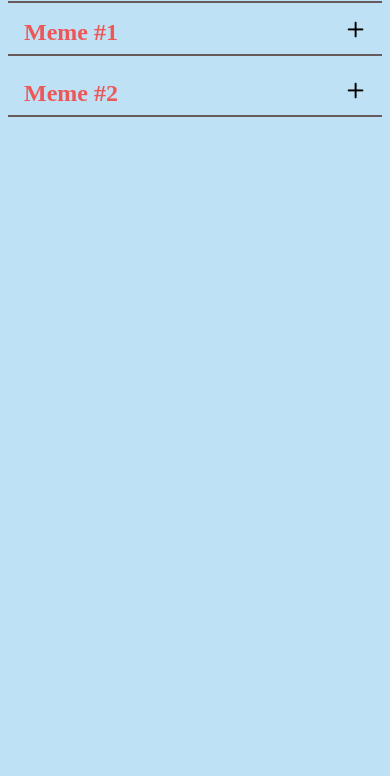
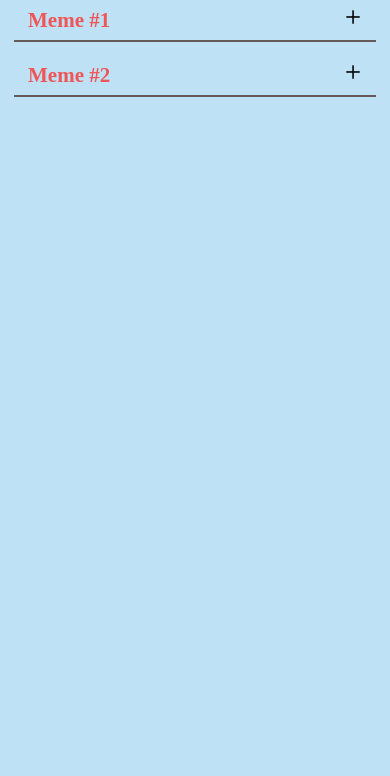
Before and after one commit to Art3mka/cssBayan, a plain HTML site: page cssBayan/index.html in a window 390 px wide. Shown: the part 68-844 px from the top of the page. Drawn offline with Linux system fonts and the light colour scheme.

Commit message:
feat: implement tablet adaptive (sun, 12.03.2023, 17:13)

```diff
--- a/cssBayan/style.css
+++ b/cssBayan/style.css
@@ -3,7 +3,7 @@
 .container {
     margin: 0 auto;
     max-width: 1440px;
-    padding: 0 0.5rem;
+    padding: 0 1rem;
 }
 
 .accordeon {
@@ -27,6 +27,10 @@
     align-items: center;
     justify-content: center;
     flex-direction: column;
+}
+
+.accordeon__inner:hover {
+    cursor: pointer;
 }
 
 .accordeon__inner:hover .item__title{
@@ -86,3 +90,22 @@
 .accordeon__item:focus .item__title_icon{
     transform: rotate(45deg);
 }
+
+
+/*-------TABLET 820PX-----------*/
+@media (max-width: 51.25rem) {
+    html {
+        font-size: 14px;
+    }
+}
+
+/*-------MOBILE 320PX-----------*/
+@media (max-width: 22.85rem) {
+    html {
+        font-size: 12px;
+    }
+
+    .item__img {
+        width: 15rem;
+    }
+}
```
